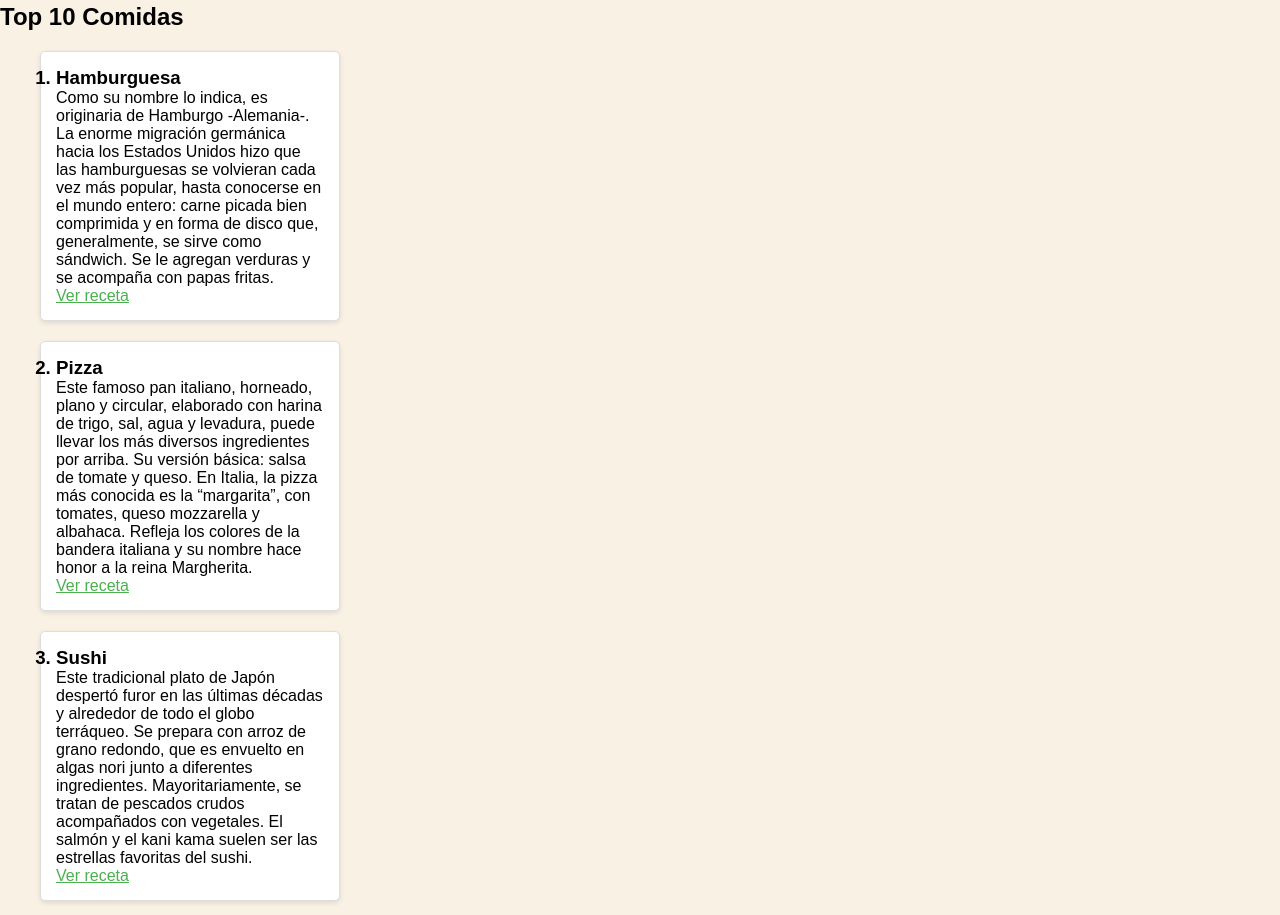
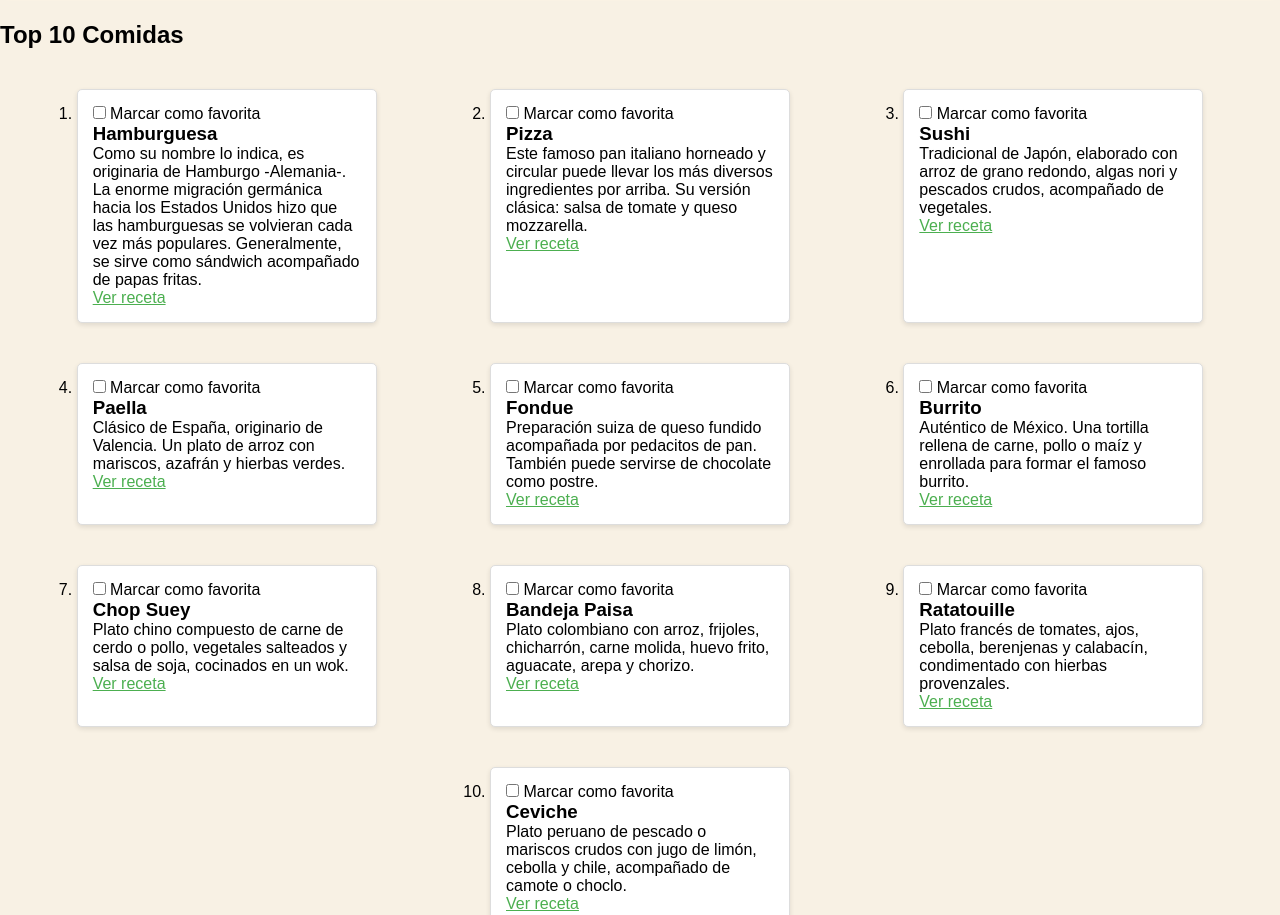
Before and after one commit to jesuuusll/jesuuusll.github.io, a plain HTML site: page index.html in a window 1280 px wide. Shown: the part 817-1732 px from the top of the page. Drawn offline with Linux system fonts and the light colour scheme.

Commit message:
index.html

```diff
--- a/index.html
+++ b/index.html
@@ -11,7 +11,8 @@
         <div class="menu-search-container">
             <span class="open-btn" onclick="openNav()">&#9776; Menú</span>
             <input type="text" class="search-bar" placeholder="Buscar recetas...">
-            <button class="search-btn">&#128269;</button>
+            <button class="search-btn" aria-label="Buscar recetas">&#128269;</button>
+
         </div>
     </header>
 
@@ -23,29 +24,34 @@
         <a href="#publicar">Publicar</a>
     </nav>
 
-    <!-- Sección de Recetas -->
-<ul>
-    <div class="section" id="recetas">
+
+    <!-- Sección de Recetas Destacadas -->
+    <section id="recetas-destacadas" class="section">
         <h2>Recetas Destacadas</h2>
-        <div class="recipes-container">
-            <div class="recipe-card">
-                <h3><li>Ensalada César</li></h3>
+        <ul class="recipes-container">
+            <li class="recipe-card">
+                <input type="checkbox" id="cesar" class="favorite-checkbox">
+                <label for="cesar">Marcar como favorita</label>
+                <h3>Ensalada César</h3>
                 <p>Una deliciosa ensalada con pollo, lechuga y aderezo César.</p>
                 <a href="https://youtu.be/VpRXRl1dQMk?si=YRfB8nCo9_TM1LdL">Ver receta</a>
-            </div>
-            <div class="recipe-card">
-                <h3><li>Spaghetti Carbonara</li></h3>
+            </li>
+            <li class="recipe-card">
+                <input type="checkbox" id="carbonara" class="favorite-checkbox">
+                <label for="carbonara">Marcar como favorita</label>
+                <h3>Spaghetti Carbonara</h3>
                 <p>Un clásico italiano con pasta, huevo y queso.</p>
                 <a href="https://youtu.be/XFj2gDpNkrk?si=Z7KCwVsAP26XcKsh">Ver receta</a>
-            </div>
-            <div class="recipe-card">
-                <h3><li>Tacos al Pastor</li></h3>
+            </li>
+            <li class="recipe-card">
+                <input type="checkbox" id="tacos" class="favorite-checkbox">
+                <label for="tacos">Marcar como favorita</label>
+                <h3>Tacos al Pastor</h3>
                 <p>Tacos deliciosos con carne marinada y piña.</p>
                 <a href="https://youtu.be/nqXc8hYJbd8?si=4LPY2VRPmNzu5ahs">Ver receta</a>
-            </div>
-        </div>
-    </div>
+            </li>
         </ul>
+    </section>
 
     <!-- Formulario para crear una nueva publicación -->
     <div class="recipe-form-container" id="publicar">
@@ -58,70 +64,89 @@
         </form>
     </div>
 
-    <div class="content">
-        <!-- Sección para mostrar las recetas publicadas -->
+    <div class="content"><!-- Sección para mostrar las recetas publicadas -->
         <section id="recetas" class="recetas-section">
             <h2>Recetas Publicadas</h2>
             <div id="recipeList"></div> <!-- Aquí aparecerán las recetas -->
         </section>
     </div>
 
+    <!-- Sección del Top 10 -->
+    <section id="top10" class="section">
         <h2>Top 10 Comidas</h2>
-        <ol>
-            <div class="section" id="explorar">
-                <div class="recipe-card">
-                    <h3><li>Hamburguesa</li></h3>
-                    <p>Como su nombre lo indica, es originaria de Hamburgo -Alemania-. La enorme migración germánica hacia los Estados Unidos hizo que las hamburguesas se volvieran cada vez más popular, hasta conocerse en el mundo entero: carne picada bien comprimida y en forma de disco que, generalmente, se sirve como sándwich. Se le agregan verduras y se acompaña con papas fritas.</p>
+        <ol class="recipes-container">
+            <li class="recipe-card">
+                <input type="checkbox" id="hamburguesa" class="favorite-checkbox">
+                <label for="hamburguesa">Marcar como favorita</label>
+                <h3>Hamburguesa</h3>
+                <p>Como su nombre lo indica, es originaria de Hamburgo -Alemania-. La enorme migración germánica hacia los Estados Unidos hizo que las hamburguesas se volvieran cada vez más populares. Generalmente, se sirve como sándwich acompañado de papas fritas.</p>
                 <a href="https://youtu.be/VpRXRl1dQMk?si=YRfB8nCo9_TM1LdL">Ver receta</a>
-                </div>
-                <div class="recipe-card">
-                <h3><li>Pizza</li></h3>
-                <p>Este famoso pan italiano, horneado, plano y circular, elaborado con harina de trigo, sal, agua y levadura, puede llevar los más diversos ingredientes por arriba. Su versión básica: salsa de tomate y queso. En Italia, la pizza más conocida es la “margarita”, con tomates, queso mozzarella y albahaca. Refleja los colores de la bandera italiana y su nombre hace honor a la reina Margherita.</p>
+            </li>
+            <li class="recipe-card">
+                <input type="checkbox" id="pizza" class="favorite-checkbox">
+                <label for="pizza">Marcar como favorita</label>
+                <h3>Pizza</h3>
+                <p>Este famoso pan italiano horneado y circular puede llevar los más diversos ingredientes por arriba. Su versión clásica: salsa de tomate y queso mozzarella.</p>
                 <a href="https://youtu.be/XFj2gDpNkrk?si=Z7KCwVsAP26XcKsh">Ver receta</a>
-                </div>
-                <div class="recipe-card">
-                <h3><li>Sushi</li></h3>
-                    <p>Este tradicional plato de Japón despertó furor en las últimas décadas y alrededor de todo el globo terráqueo. Se prepara con arroz de grano redondo, que es envuelto en algas nori junto a diferentes ingredientes. Mayoritariamente, se tratan de pescados crudos acompañados con vegetales. El salmón y el kani kama suelen ser las estrellas favoritas del sushi.</p>
+            </li>
+            <li class="recipe-card">
+                <input type="checkbox" id="sushi" class="favorite-checkbox">
+                <label for="sushi">Marcar como favorita</label>
+                <h3>Sushi</h3>
+                <p>Tradicional de Japón, elaborado con arroz de grano redondo, algas nori y pescados crudos, acompañado de vegetales.</p>
                 <a href="https://youtu.be/nqXc8hYJbd8?si=4LPY2VRPmNzu5ahs">Ver receta</a>
-                </div>
-                <div class="recipe-card">
-                    <h3><li>Paella</li></h3>
-                        <p>Continuando con el arroz y los pescados, la paella es un clásico de España que ha sabido ganarse el aprecio internacional. Originaria de Valencia, debe su nombre a la gigante “paellera” dónde se cocina. Se trata de un buen plato de arroz y mariscos, condimentado con azafrán y hierbas verdes. Como siempre, hay muchas versiones y se hace también con pollo, cerdo o, simplemente, vegetales.</p>
+            </li>
+            <li class="recipe-card">
+                <input type="checkbox" id="paella" class="favorite-checkbox">
+                <label for="paella">Marcar como favorita</label>
+                <h3>Paella</h3>
+                <p>Clásico de España, originario de Valencia. Un plato de arroz con mariscos, azafrán y hierbas verdes.</p>
                 <a href="https://youtu.be/nqXc8hYJbd8?si=4LPY2VRPmNzu5ahs">Ver receta</a>
-                </div>
-                <div class="recipe-card">
-                    <h3><li>Fondue</li></h3>
-                        <p>Cuando llega el invierno y las bajas temperaturas, ¿a quién no le apetece una rica y calentita fondue? Suiza nos regala esta exquisita preparación de queso fundido, acompañada por pedacitos de pan. Es común servirla con champiñones para sumergir en el queso y saborear. Y si te quedas con hambre, también puedes servir la fondue de chocolate como postre. En ese caso, se acompaña con frutas.</p>
+            </li>
+            <li class="recipe-card">
+                <input type="checkbox" id="fondue" class="favorite-checkbox">
+                <label for="fondue">Marcar como favorita</label>
+                <h3>Fondue</h3>
+                <p>Preparación suiza de queso fundido acompañada por pedacitos de pan. También puede servirse de chocolate como postre.</p>
                 <a href="https://youtu.be/nqXc8hYJbd8?si=4LPY2VRPmNzu5ahs">Ver receta</a>
-                </div>
-                <div class="recipe-card">
-                    <h3><li>Burrito</li></h3>
-                        <p>Su exquisitez y practicidad les han permitido a los burritos consagrarse como otra de las comidas más populares del universo. Autóctono de México, contiene algunos de los ingredientes más representativos de su país: una tortilla tradicional, a la que se le agrega un relleno -generalmente carne, pollo y maíz- y luego se la enrolla para formar el famoso burrito.</p>
+            </li>
+            <li class="recipe-card">
+                <input type="checkbox" id="burrito" class="favorite-checkbox">
+                <label for="burrito">Marcar como favorita</label>
+                <h3>Burrito</h3>
+                <p>Auténtico de México. Una tortilla rellena de carne, pollo o maíz y enrollada para formar el famoso burrito.</p>
                 <a href="https://youtu.be/nqXc8hYJbd8?si=4LPY2VRPmNzu5ahs">Ver receta</a>
-                </div>
-                <div class="recipe-card">
-                    <h3><li>Chop Suey</li></h3>
-                        <p>Nuevamente, la comida oriental se hace lugar en este listado tan pretencioso. Oriundo de la mística China, el chop suey no sólo ha ganado popularidad en Oriente sino también en muchas regiones de Occidente. El plato se compone de carne de cerdo o pollo, huevos y vegetales salteados, con salsa de soja. Para cocinar los ingredientes se utiliza un wok, una sartén grande y cóncava.</p>
+            </li>
+            <li class="recipe-card">
+                <input type="checkbox" id="chop-suey" class="favorite-checkbox">
+                <label for="chop-suey">Marcar como favorita</label>
+                <h3>Chop Suey</h3>
+                <p>Plato chino compuesto de carne de cerdo o pollo, vegetales salteados y salsa de soja, cocinados en un wok.</p>
                 <a href="https://youtu.be/nqXc8hYJbd8?si=4LPY2VRPmNzu5ahs">Ver receta</a>
-                </div>
-                <div class="recipe-card">
-                    <h3><li>Bandeja paisa</li></h3>
-                        <p>Es el platillo perfecto para quienes tienen buen apetito, por su generosas porciones y gran variedad de ingredientes, que representan la gastronomía de Colombia: arroz, frijoles, chicharrón, carne molida, huevo frito, aguacate, arepa, chorizo y patacón -plátano verde frito-. Toda esta cantidad de comida hace necesario que se sirva en una bandeja grande y por ello es llamada “Bandeja Paisa”.</p>
+            </li>
+            <li class="recipe-card">
+                <input type="checkbox" id="bandeja-paisa" class="favorite-checkbox">
+                <label for="bandeja-paisa">Marcar como favorita</label>
+                <h3>Bandeja Paisa</h3>
+                <p>Plato colombiano con arroz, frijoles, chicharrón, carne molida, huevo frito, aguacate, arepa y chorizo.</p>
                 <a href="https://youtu.be/nqXc8hYJbd8?si=4LPY2VRPmNzu5ahs">Ver receta</a>
-                </div>
-                <div class="recipe-card">
-                    <h3><li>Ratatouille</li></h3>
-                        <p>Esta famosa especialidad proviene de la Provenza -región sureste de Francia- y es un guiso de tomates, ajos, cebolla, pimientos, berenjenas y calabacín, regados en aceite de oliva. Se condimenta con las llamadas hierbas provenzales, como tomillo, romero, orégano, laurel y albahaca. El ratatouille se sirve frío o caliente, generalmente como acompañamiento de carnes o pescados.</p>
+            </li>
+            <li class="recipe-card">
+                <input type="checkbox" id="ratatouille" class="favorite-checkbox">
+                <label for="ratatouille">Marcar como favorita</label>
+                <h3>Ratatouille</h3>
+                <p>Plato francés de tomates, ajos, cebolla, berenjenas y calabacín, condimentado con hierbas provenzales.</p>
                 <a href="https://youtu.be/nqXc8hYJbd8?si=4LPY2VRPmNzu5ahs">Ver receta</a>
-                </div>
-                <div class="recipe-card">
-                    <h3><li>Ceviche</li></h3>
-                        <p>Este plato nacional de Perú vive un momento de mucha fama en la actualidad, luego de destacarse en diferentes ferias gastronómicas realizadas en distintas partes del mundo. El ceviche peruano se prepara con pescado o mariscos crudos, cebolla, chile, jugo de limón y sal. Puede ir acompañado de camote, choclo, cancha serrana o chifles, otras comidas muy comunes de este país de Sudamérica.</p>
+            </li>
+            <li class="recipe-card">
+                <input type="checkbox" id="ceviche" class="favorite-checkbox">
+                <label for="ceviche">Marcar como favorita</label>
+                <h3>Ceviche</h3>
+                <p>Plato peruano de pescado o mariscos crudos con jugo de limón, cebolla y chile, acompañado de camote o choclo.</p>
                 <a href="https://youtu.be/nqXc8hYJbd8?si=4LPY2VRPmNzu5ahs">Ver receta</a>
-                </div>
-            </div>
+            </li>
         </ol>
-    </div>
+    </section>
 
     <script src="script.js"></script>
 </body>
```
Lines whose indentation alone changed are shown as unchanged.
